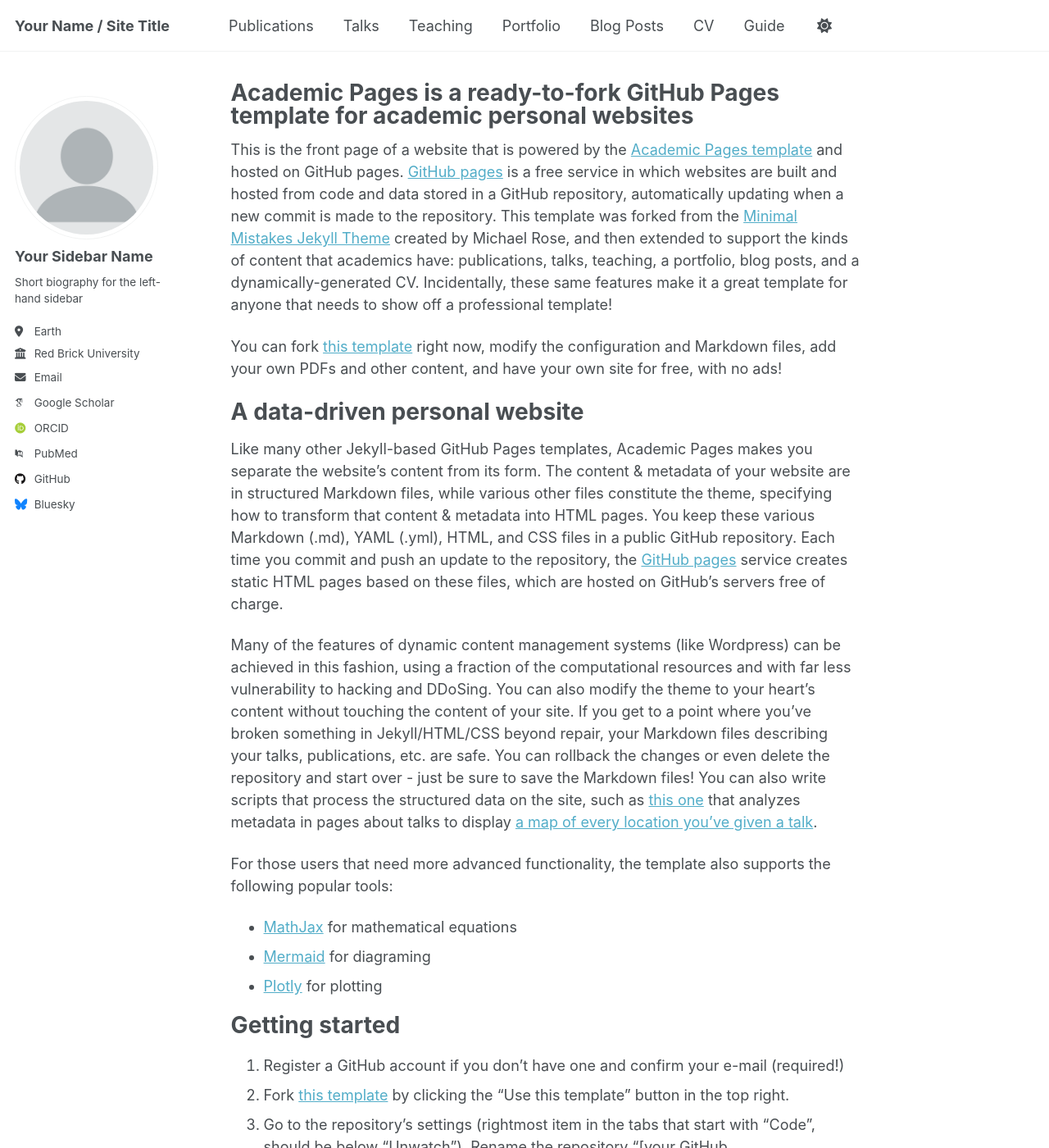
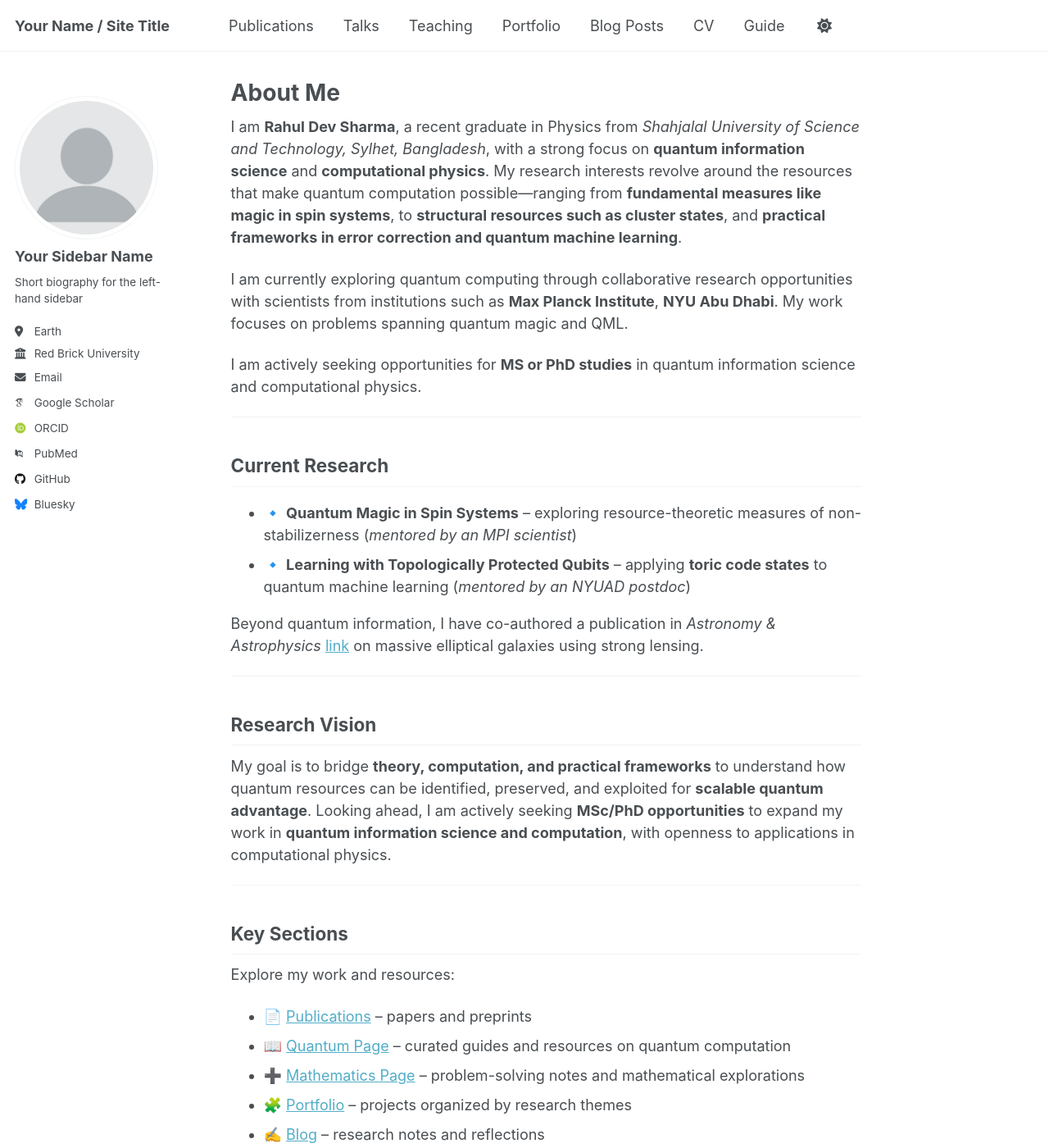
Before and after one commit to rahulsust/rahulsust.github.io, a Jekyll site: the page built from _pages/about.md, in a window 1280 px wide and 1400 px high. Shown: the whole window at 82% size. Built offline with Jekyll 4.4.1, drawn with Linux system fonts in a browser that asks for light colours; some web fonts are replaced; a script that is not in the unit is left out; some of the changed text lies outside the part shown.

Commit message:
Update about.md

```diff
--- a/_pages/about.md
+++ b/_pages/about.md
@@ -1,56 +1,54 @@
 ---
 permalink: /
-title: "Academic Pages is a ready-to-fork GitHub Pages template for academic personal websites"
+title: About Me
+excerpt: "Independent researcher in Quantum Information Science"
 author_profile: true
 redirect_from:
   - /about/
   - /about.html
 ---
 
-This is the front page of a website that is powered by the [Academic Pages template](https://github.com/academicpages/academicpages.github.io) and hosted on GitHub pages. [GitHub pages](https://pages.github.com) is a free service in which websites are built and hosted from code and data stored in a GitHub repository, automatically updating when a new commit is made to the repository. This template was forked from the [Minimal Mistakes Jekyll Theme](https://mmistakes.github.io/minimal-mistakes/) created by Michael Rose, and then extended to support the kinds of content that academics have: publications, talks, teaching, a portfolio, blog posts, and a dynamically-generated CV. Incidentally, these same features make it a great template for anyone that needs to show off a professional template!
 
- You can fork [this template](https://github.com/academicpages/academicpages.github.io) right now, modify the configuration and Markdown files, add your own PDFs and other content, and have your own site for free, with no ads!
+I am **Rahul Dev Sharma**, a recent graduate in Physics from *Shahjalal University of Science and Technology, Sylhet, Bangladesh*, with a strong focus on **quantum information science** and **computational physics**. My research interests revolve around the resources that make quantum computation possible—ranging from **fundamental measures like magic in spin systems**, to **structural resources such as cluster states**, and **practical frameworks in error correction and quantum machine learning**.
 
-A data-driven personal website
-======
-Like many other Jekyll-based GitHub Pages templates, Academic Pages makes you separate the website's content from its form. The content & metadata of your website are in structured Markdown files, while various other files constitute the theme, specifying how to transform that content & metadata into HTML pages. You keep these various Markdown (.md), YAML (.yml), HTML, and CSS files in a public GitHub repository. Each time you commit and push an update to the repository, the [GitHub pages](https://pages.github.com/) service creates static HTML pages based on these files, which are hosted on GitHub's servers free of charge.
+I am currently exploring quantum computing through collaborative research opportunities with scientists from institutions such as **Max Planck Institute**, **NYU Abu Dhabi**. My work focuses on problems spanning quantum magic and QML.
 
-Many of the features of dynamic content management systems (like Wordpress) can be achieved in this fashion, using a fraction of the computational resources and with far less vulnerability to hacking and DDoSing. You can also modify the theme to your heart's content without touching the content of your site. If you get to a point where you've broken something in Jekyll/HTML/CSS beyond repair, your Markdown files describing your talks, publications, etc. are safe. You can rollback the changes or even delete the repository and start over - just be sure to save the Markdown files! You can also write scripts that process the structured data on the site, such as [this one](https://github.com/academicpages/academicpages.github.io/blob/master/talkmap.ipynb) that analyzes metadata in pages about talks to display [a map of every location you've given a talk](https://academicpages.github.io/talkmap.html).
+I am actively seeking opportunities for **MS or PhD studies** in quantum information science and computational physics.
 
-For those users that need more advanced functionality, the template also supports the following popular tools:
-- [MathJax](https://www.mathjax.org/) for mathematical equations
-- [Mermaid](https://mermaid.js.org/) for diagraming
-- [Plotly](https://plotly.com/javascript/) for plotting
+---
 
-Getting started
-======
-1. Register a GitHub account if you don't have one and confirm your e-mail (required!)
-1. Fork [this template](https://github.com/academicpages/academicpages.github.io) by clicking the "Use this template" button in the top right.
-1. Go to the repository's settings (rightmost item in the tabs that start with "Code", should be below "Unwatch"). Rename the repository "[your GitHub username].github.io", which will also be your website's URL.
-1. Set site-wide configuration and create content & metadata (see below -- also see [this set of diffs](http://archive.is/3TPas) showing what files were changed to set up [an example site](https://getorg-testacct.github.io) for a user with the username "getorg-testacct")
-1. Upload any files (like PDFs, .zip files, etc.) to the files/ directory. They will appear at https://[your GitHub username].github.io/files/example.pdf.
-1. Check status by going to the repository settings, in the "GitHub pages" section
+## Current Research
 
-Site-wide configuration
-------
-The main configuration file for the site is in the base directory in [_config.yml](https://github.com/academicpages/academicpages.github.io/blob/master/_config.yml), which defines the content in the sidebars and other site-wide features. You will need to replace the default variables with ones about yourself and your site's github repository. The configuration file for the top menu is in [_data/navigation.yml](https://github.com/academicpages/academicpages.github.io/blob/master/_data/navigation.yml). For example, if you don't have a portfolio or blog posts, you can remove those items from that navigation.yml file to remove them from the header.
+- 🔹 **Quantum Magic in Spin Systems** – exploring resource-theoretic measures of non-stabilizerness (*mentored by an MPI scientist*)
+- 🔹 **Learning with Topologically Protected Qubits** – applying **toric code states** to quantum machine learning (*mentored by an NYUAD postdoc*)
 
-Create content & metadata
-------
-For site content, there is one Markdown file for each type of content, which are stored in directories like _publications, _talks, _posts, _teaching, or _pages. For example, each talk is a Markdown file in the [_talks directory](https://github.com/academicpages/academicpages.github.io/tree/master/_talks). At the top of each Markdown file is structured data in YAML about the talk, which the theme will parse to do lots of cool stuff. The same structured data about a talk is used to generate the list of talks on the [Talks page](https://academicpages.github.io/talks), each [individual page](https://academicpages.github.io/talks/2012-03-01-talk-1) for specific talks, the talks section for the [CV page](https://academicpages.github.io/cv), and the [map of places you've given a talk](https://academicpages.github.io/talkmap.html) (if you run this [python file](https://github.com/academicpages/academicpages.github.io/blob/master/talkmap.py) or [Jupyter notebook](https://github.com/academicpages/academicpages.github.io/blob/master/talkmap.ipynb), which creates the HTML for the map based on the contents of the _talks directory).
+Beyond quantum information, I have co-authored a publication in *Astronomy & Astrophysics* [link](https://doi.org/10.1051/0004-6361/202453239) on massive elliptical galaxies using strong lensing.
 
-**Markdown generator**
+---
 
-The repository includes [a set of Jupyter notebooks](https://github.com/academicpages/academicpages.github.io/tree/master/markdown_generator
-) that converts a CSV containing structured data about talks or presentations into individual Markdown files that will be properly formatted for the Academic Pages template. The sample CSVs in that directory are the ones I used to create my own personal website at stuartgeiger.com. My usual workflow is that I keep a spreadsheet of my publications and talks, then run the code in these notebooks to generate the Markdown files, then commit and push them to the GitHub repository.
+## Research Vision
 
-How to edit your site's GitHub repository
-------
-Many people use a git client to create files on their local computer and then push them to GitHub's servers. If you are not familiar with git, you can directly edit these configuration and Markdown files directly in the github.com interface. Navigate to a file (like [this one](https://github.com/academicpages/academicpages.github.io/blob/master/_talks/2012-03-01-talk-1.md) and click the pencil icon in the top right of the content preview (to the right of the "Raw | Blame | History" buttons). You can delete a file by clicking the trashcan icon to the right of the pencil icon. You can also create new files or upload files by navigating to a directory and clicking the "Create new file" or "Upload files" buttons.
+My goal is to bridge **theory, computation, and practical frameworks** to understand how quantum resources can be identified, preserved, and exploited for **scalable quantum advantage**. Looking ahead, I am actively seeking **MSc/PhD opportunities** to expand my work in **quantum information science and computation**, with openness to applications in computational physics.
 
-Example: editing a Markdown file for a talk
-![Editing a Markdown file for a talk](/images/editing-talk.png)
+---
 
-For more info
-------
-More info about configuring Academic Pages can be found in [the guide](https://academicpages.github.io/markdown/), the [growing wiki](https://github.com/academicpages/academicpages.github.io/wiki), and you can always [ask a question on GitHub](https://github.com/academicpages/academicpages.github.io/discussions). The [guides for the Minimal Mistakes theme](https://mmistakes.github.io/minimal-mistakes/docs/configuration/) (which this theme was forked from) might also be helpful.
+## Key Sections
+Explore my work and resources:
+
+- 📄 [Publications](/publications) – papers and preprints
+- 📖 [Quantum Page](/quantum) – curated guides and resources on quantum computation
+- ➕ [Mathematics Page](/mathematics) – problem-solving notes and mathematical explorations
+- 🧩 [Portfolio](/portfolio) – projects organized by research themes
+- ✍️ [Blog](/year-archive/) – research notes and reflections
+- 🎨 [Hobbies & Interests](/hobbies/) – personal projects, explorations, and creative pursuits
+
+---
+
+## Recent Activity
+Highlights of my current and recent work:
+- Writing articles on **Spin System, Hamiltonian, Diagonalization and Entanglement Entropy**
+
+  *(This section will be updated regularly with new posts and projects.)*
+
+## Stay Connected
+If you’d like to follow along, check out my [Blog](/year-archive/), where I’ll be posting research notes, guides, and reflections on quantum information and beyond.
```
